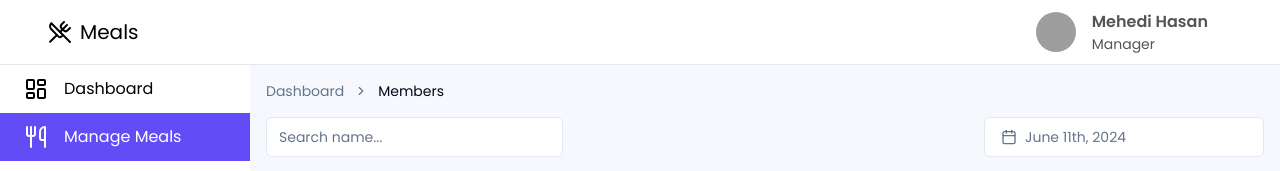
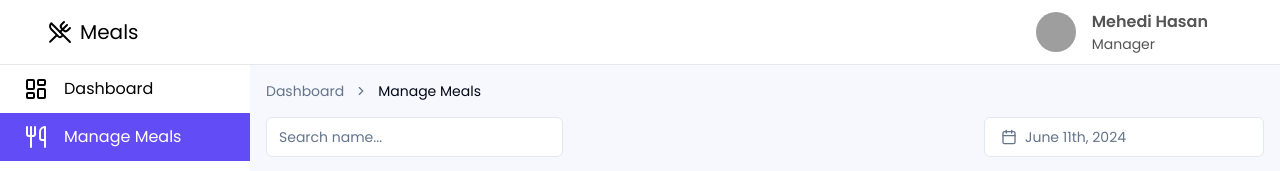
Before and after one commit to mehediyz/meal-management, a React (Vite) app: page /dashboard/manage-meals in a window 1280 px wide. Shown: the top 171 px of the page. Built offline with nearby package versions, Linux system fonts and the light colour scheme; grey boxes are pictures that could not be loaded.

Commit message:
breadcrumb name updated

```diff
--- a/src/pages/Dashboard/ManageMeals/ManageMeals.jsx
+++ b/src/pages/Dashboard/ManageMeals/ManageMeals.jsx
@@ -23,7 +23,7 @@ const ManageMeals = () => {
           </BreadcrumbItem>
           <BreadcrumbSeparator />
           <BreadcrumbItem>
-            <BreadcrumbPage>Members</BreadcrumbPage>
+            <BreadcrumbPage>Manage Meals</BreadcrumbPage>
           </BreadcrumbItem>
         </BreadcrumbList>
       </Breadcrumb>
```
